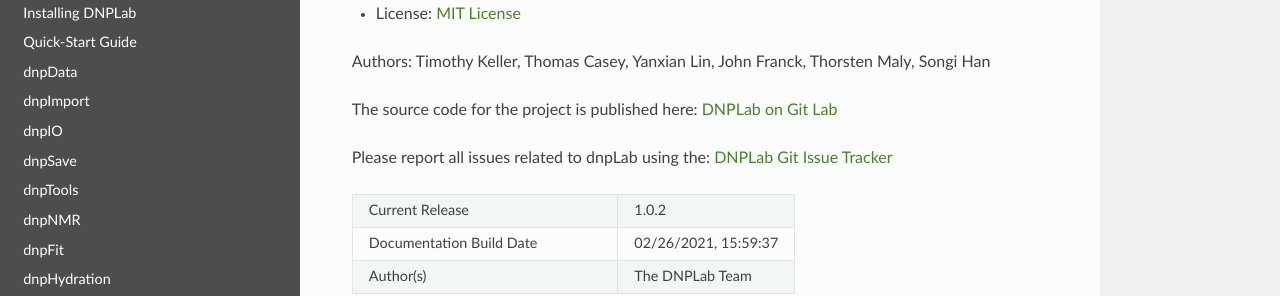
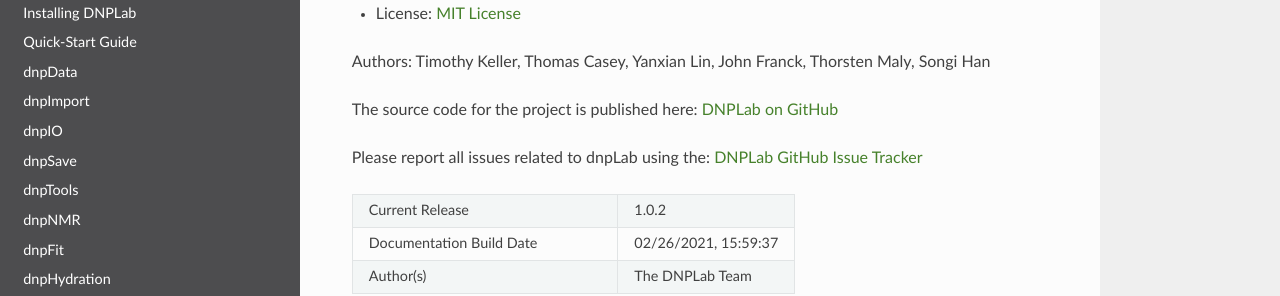
Before and after one commit to DNPLab/DNPLab, a Sphinx documentation site: the page built from docs/source/index.rst, in a window 1280 px wide and 900 px high. Shown: the part 374-670 px from the top of the window. Built offline with Sphinx 7.4.7 and the Read the Docs theme 2.0.0, drawn with Linux system fonts in a browser that asks for light colours; pages that are not in the unit, such as notebooks, are missing from menus.

Commit message:
Update index.rst

```diff
--- a/docs/source/index.rst
+++ b/docs/source/index.rst
@@ -28,11 +28,11 @@
 
 .. |dnpLabGitLink| raw:: html
 
-   <a href="https://github.com/DNPLab/dnpLab" target="_blank"> DNPLab on Git Lab</a>
+   <a href="https://github.com/DNPLab/dnpLab" target="_blank"> DNPLab on GitHub</a>
 
 .. |dnpLabGitIssueTrackerLink| raw:: html
 
-   <a href="https://github.com/DNPLab/dnpLab/issues" target="_blank"> DNPLab Git Issue Tracker</a>
+   <a href="https://github.com/DNPLab/dnpLab/issues" target="_blank"> DNPLab GitHub Issue Tracker</a>
 
 
 =================
```
